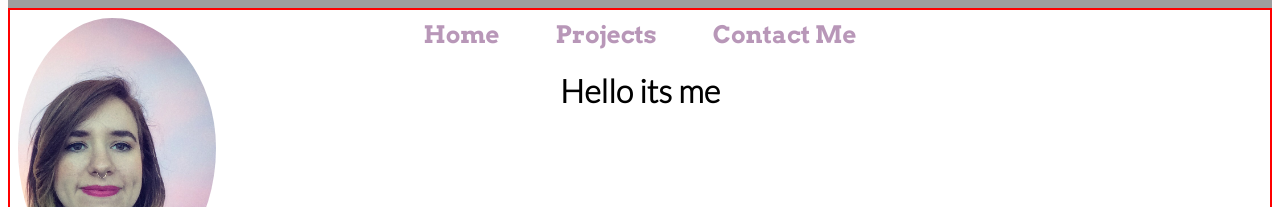
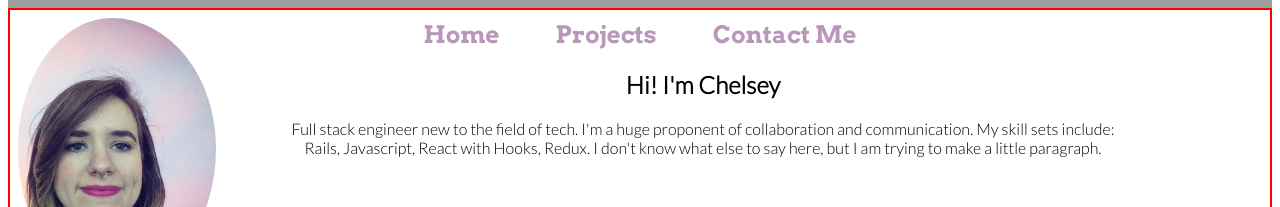
Before and after one commit to cswilik/Portfolio_Project, a React (Create React App) app: page / in a window 1280 px wide. Shown: the part 450-657 px from the top of the page. Built offline with nearby package versions, Linux system fonts and the light colour scheme; grey boxes are pictures that could not be loaded.

Commit message:
updating about me section

```diff
--- a/src/index.css
+++ b/src/index.css
@@ -67,3 +67,11 @@ a {
 li a:hover {
   opacity:1;
 }
+
+.About-me {
+  margin: 20px;
+  padding-left: 20%;
+  padding-right: 10%;
+  max-width: 80%;
+
+}
--- a/src/pages/Homepage.js
+++ b/src/pages/Homepage.js
@@ -4,7 +4,11 @@ import React from 'react';
 
 function Homepage() {
     return (
-        <div><h1>Hello its me</h1></div>
+        <div className="About-me"><h2>Hi! I'm Chelsey</h2>
+        <p>Full stack engineer new to the field of tech. I'm a huge proponent of collaboration and  communication.
+            My skill sets include: Rails, Javascript, React with Hooks, Redux. I don't know what else to say here,
+            but I am trying to make a little paragraph.</p>
+        </div>
     )
 }
 
```
